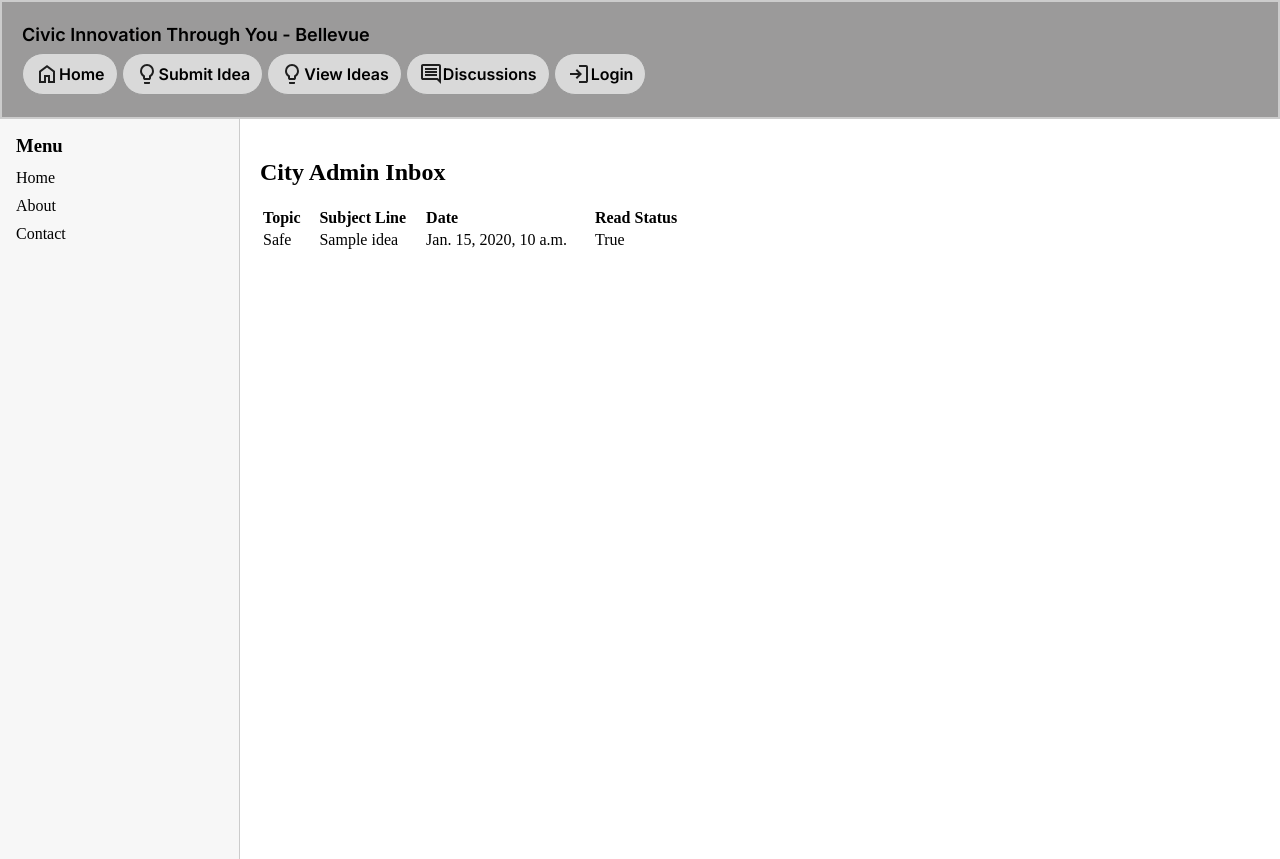
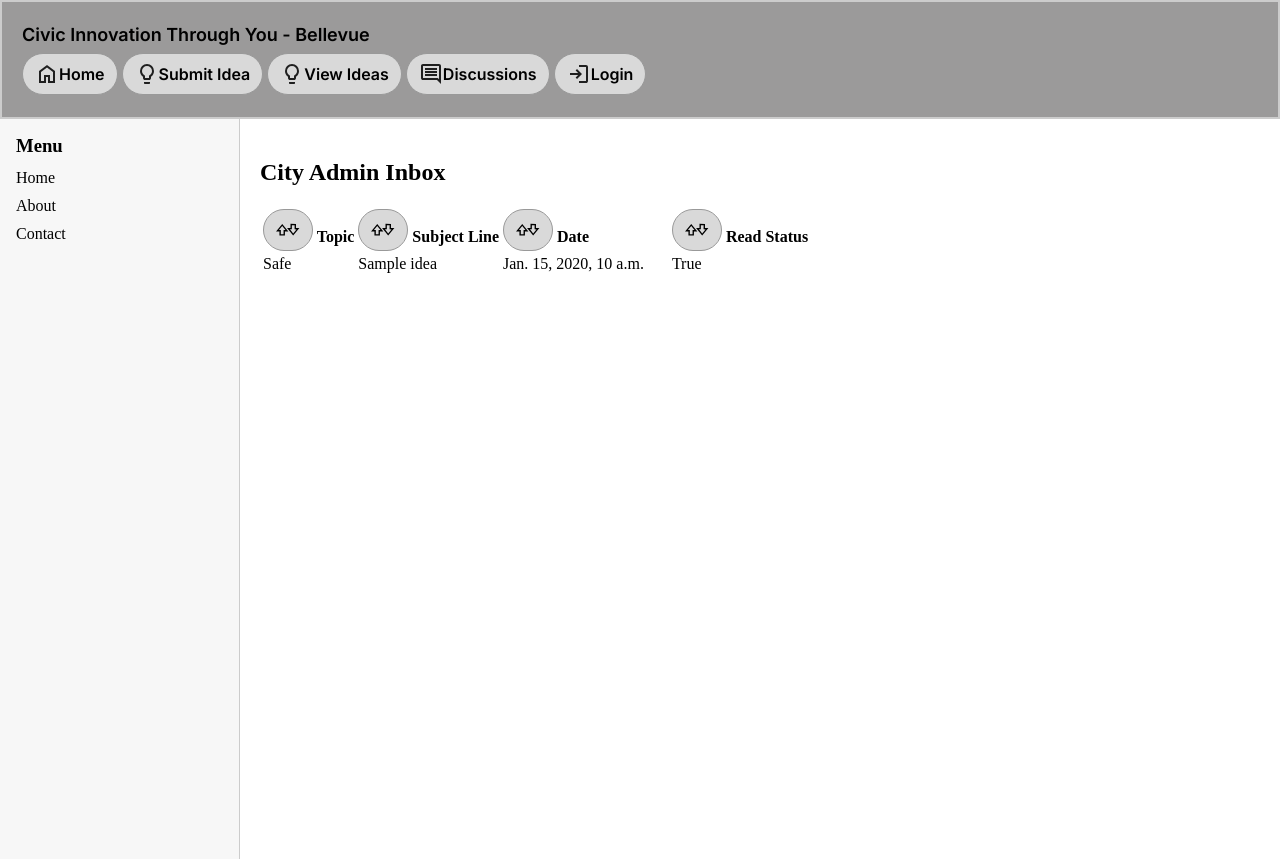
Before and after one commit to h-sheldon-smith/civic-innovation-through-you, a Django app: page /ideas/admin/inbox/ in a window 1280 px wide. Run offline with Django 5.2, Linux system fonts and the light colour scheme; tables that the repository leaves empty hold one stand-in row (values such as "Sample post").

Commit message:
added sorting functionality to admin inbox

```diff
--- a/idea_suggestion/views.py
+++ b/idea_suggestion/views.py
@@ -2,7 +2,7 @@ from django.http import JsonResponse
 from django.shortcuts import render
 from django.contrib.auth.decorators import login_required
 from . import forms
-from .models import Idea
+from idea_suggestion.models import Idea
 
 # Create your views here (http request/response handling)
 # Don't forget to update urls.py
@@ -32,12 +32,14 @@ def Resident_Idea_Submission_View(request):
     return render(request, 'ideas/ideas_resident.html', {'idea_form': idea_form})
 
 
-
 # City Admin Inbox for viewing suggestions sent in by residents
 # @permission_required("users.can_admin_site", raise_exception=True)
 def CityAdmin_Idea_Inbox_View(request):
-    ideas = Idea.objects.all().order_by('-time_stamp') #grab all entries from the Idea table
-    return render(request, 'ideas/ideas_city_admin_inbox.html', {'ideas': ideas})
+    sort = request.GET.get("sort", "-time_stamp") #default sorting by newest timestamp
+    ideas = Idea.objects.all().order_by(sort)
+
+    return render(request, 'ideas/ideas_city_admin_inbox.html', {'ideas': ideas, 'sort': sort})
+
 
 # City Admin idea detail page
 # Updates an idea status to read and navigates to a detail page to display contents
--- a/templates/ideas/ideas_city_admin_inbox.html
+++ b/templates/ideas/ideas_city_admin_inbox.html
@@ -9,10 +9,81 @@
 </div>
 <table class="idea-table">
     <tr>
-        <th style="text-align: left">Topic</th>
-        <th style="text-align: left">Subject Line</th>
-        <th style="text-align: left">Date</th>
-        <th style="text-align: left">Read Status</th>
+        <!-- Topic Sort -->
+        <th style="text-align: left">
+            {% if sort == "topic" %}
+                {% url 'admin_idea_inbox' as admin_idea_inbox_url %}
+                <a href="?sort=-topic"
+                    class="nav-btn {% if request.path == admin_idea_inbox_url %}active{% endif %}">
+                    <img class="nav-icon-img" src="{% static 'icons/sortDirectionIcon.svg' %}" alt="" aria-hidden="true">
+                </a>
+                Topic
+            {% else %}
+                {% url 'admin_idea_inbox' as admin_idea_inbox_url %}
+                <a href="?sort=topic"
+                    class="nav-btn {% if request.path == admin_idea_inbox_url %}active{% endif %}">
+                    <img class="nav-icon-img" src="{% static 'icons/sortDirectionIcon.svg' %}" alt="" aria-hidden="true">
+                </a>
+                Topic
+            {% endif %}
+        </th>
+
+        <!-- Subject Line Sort -->
+        <th style="text-align: left">
+            {% if sort == "subject_line" %}
+                {% url 'admin_idea_inbox' as admin_idea_inbox_url %}
+                <a href="?sort=-subject_line"
+                    class="nav-btn {% if request.path == admin_idea_inbox_url %}active{% endif %}">
+                    <img class="nav-icon-img" src="{% static 'icons/sortDirectionIcon.svg' %}" alt="" aria-hidden="true">
+                </a>
+                Subject Line
+            {% else %}
+                {% url 'admin_idea_inbox' as admin_idea_inbox_url %}
+                <a href="?sort=subject_line"
+                    class="nav-btn {% if request.path == admin_idea_inbox_url %}active{% endif %}">
+                    <img class="nav-icon-img" src="{% static 'icons/sortDirectionIcon.svg' %}" alt="" aria-hidden="true">
+                </a>
+                Subject Line
+            {% endif %}
+        </th>
+
+        <!-- Date / Time Stamp Sort -->
+        <th style="text-align: left">
+            {% if sort == "time_stamp" %}
+                {% url 'admin_idea_inbox' as admin_idea_inbox_url %}
+                <a href="?sort=-time_stamp"
+                    class="nav-btn {% if request.path == admin_idea_inbox_url %}active{% endif %}">
+                    <img class="nav-icon-img" src="{% static 'icons/sortDirectionIcon.svg' %}" alt="" aria-hidden="true">
+                </a>
+                Date
+            {% else %}
+                {% url 'admin_idea_inbox' as admin_idea_inbox_url %}
+                <a href="?sort=time_stamp"
+                    class="nav-btn {% if request.path == admin_idea_inbox_url %}active{% endif %}">
+                    <img class="nav-icon-img" src="{% static 'icons/sortDirectionIcon.svg' %}" alt="" aria-hidden="true">
+                </a>
+                Date
+            {% endif %}
+        </th>
+
+        <!-- Read Status Sort -->
+        <th style="text-align: left">
+            {% if sort == "read_status" %}
+                {% url 'admin_idea_inbox' as admin_idea_inbox_url %}
+                <a href="?sort=-read_status"
+                    class="nav-btn {% if request.path == admin_idea_inbox_url %}active{% endif %}">
+                    <img class="nav-icon-img" src="{% static 'icons/sortDirectionIcon.svg' %}" alt="" aria-hidden="true">
+                </a>
+                Read Status
+            {% else %}
+                {% url 'admin_idea_inbox' as admin_idea_inbox_url %}
+                <a href="?sort=read_status"
+                    class="nav-btn {% if request.path == admin_idea_inbox_url %}active{% endif %}">
+                    <img class="nav-icon-img" src="{% static 'icons/sortDirectionIcon.svg' %}" alt="" aria-hidden="true">
+                </a>
+                Read Status
+            {% endif %}
+        </th>
     </tr>
 
     {% for suggestion in ideas %}
```
Also changed, not shown: static/icons/sortDirectionIcon.svg (added).
